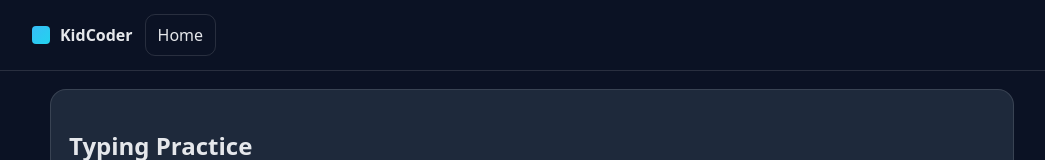
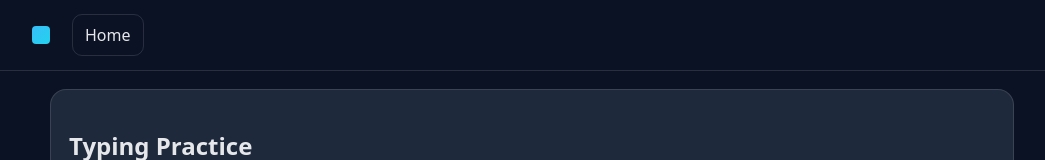
Before and after one commit to Vexachu/home, a website: page lessons/typing/index.html in a window 1280 px wide. Shown: the top 160 px of the page, without its empty margins (108-1153 px from the left). Drawn offline with Linux system fonts and the light colour scheme.

Commit message:
Update index.html

```diff
--- a/lessons/typing/index.html
+++ b/lessons/typing/index.html
@@ -32,7 +32,7 @@
 <body>
   <header class="header">
     <div class="nav container">
-      <div class="brand"><div class="logo"></div> KidCoder</div>
+      <div class="brand"><div class="logo"></div> <span id="greeting"></span></div>
       <nav><a class="button secondary" href="../../index.html">Home</a></nav>
     </div>
   </header>
```
